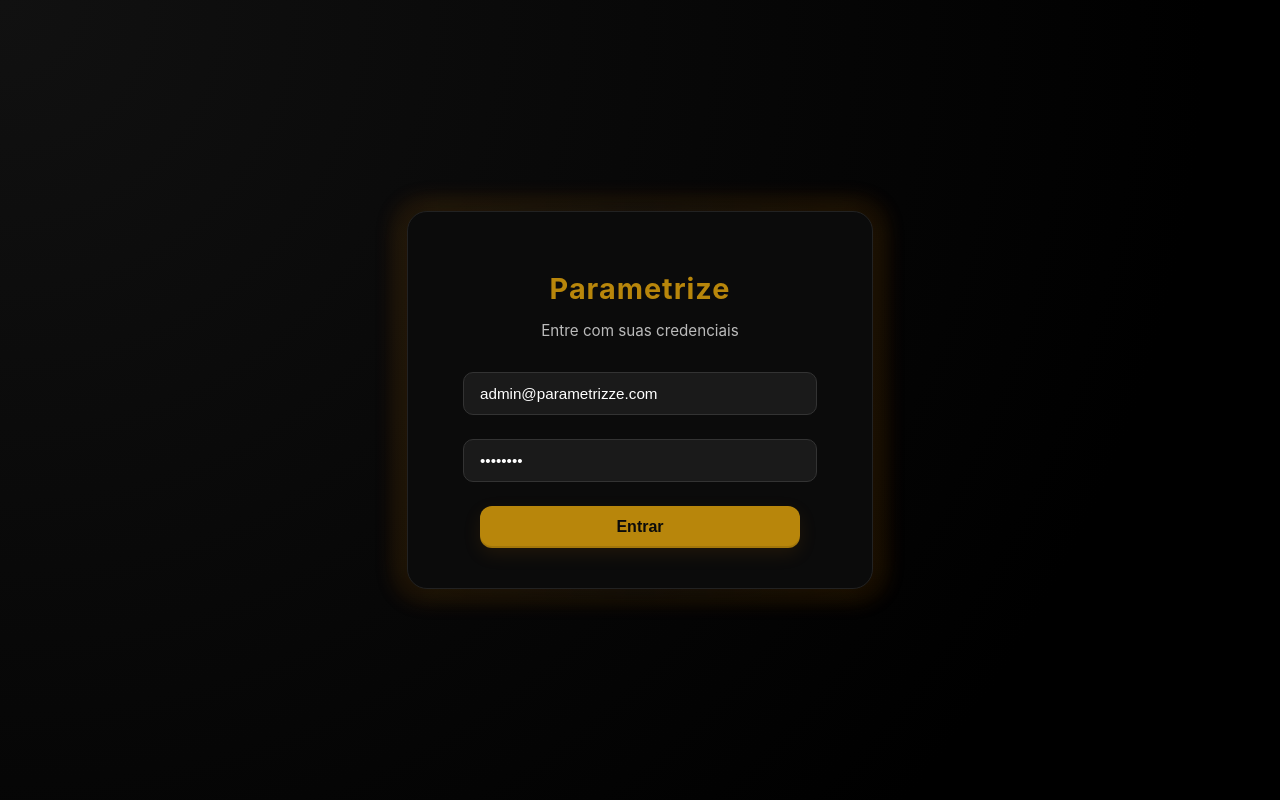
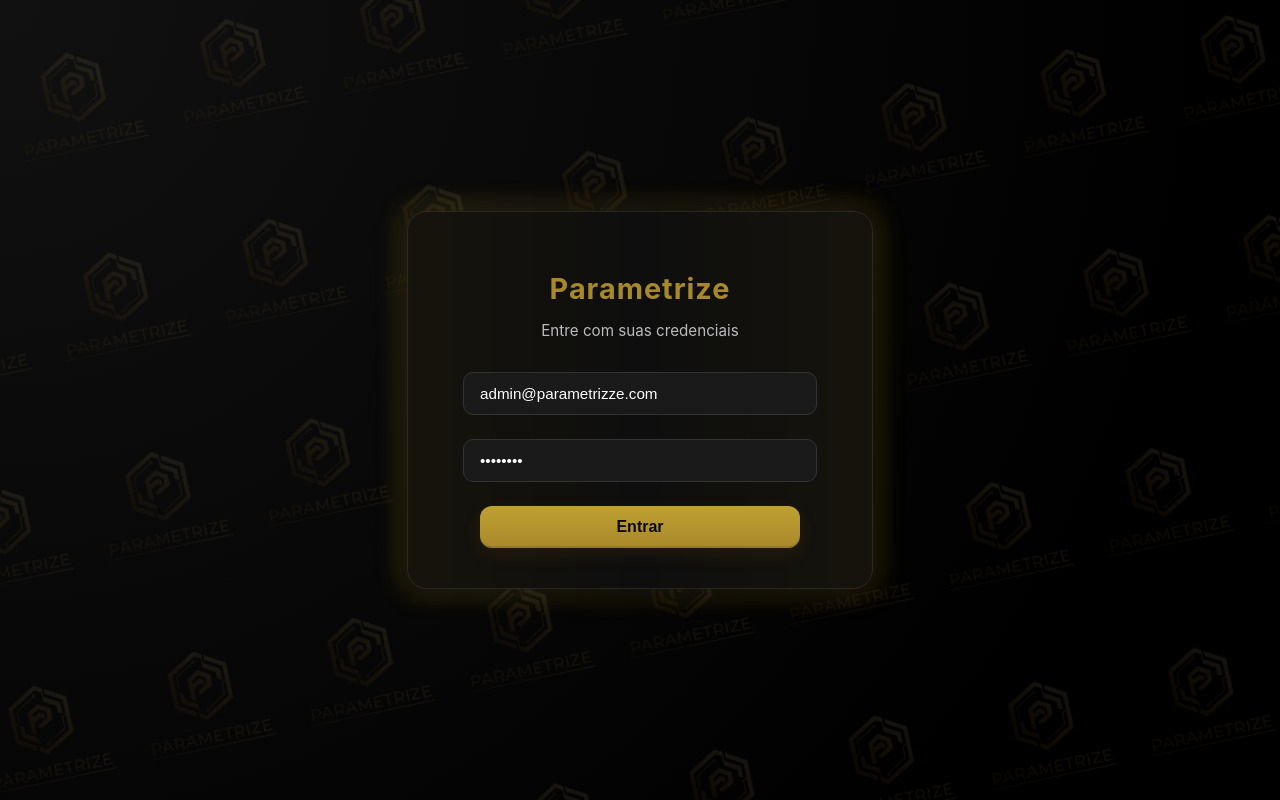
Before and after one commit to teuac/parametrize, a React app in the folder frontend/: page /login in a window 1280 px wide. Built offline with nearby package versions, Linux system fonts and the light colour scheme; the HTML template or start-up script is replaced by a standard one.

Commit message:
wathermak pattern no background da tela de login

```diff
--- a/frontend/src/pages/Login.jsx
+++ b/frontend/src/pages/Login.jsx
@@ -1,6 +1,7 @@
 import { useState } from "react";
 import styled from "styled-components";
 import { api } from "../api/http";
+import logo from "./logo.png";
 
 const Container = styled.div`
   /* make background full-bleed so it isn't affected by #root padding/margins */
@@ -12,7 +13,31 @@
   background: radial-gradient(circle at top left, #111 0%, #000 80%);
   color: #f5f5f5;
   font-family: "Inter", sans-serif;
+  z-index: 0;
+
+  /* watermark pattern using the logo */
+  &::after {
+    content: '';
+    position: absolute;
+    /* expand beyond the viewport so the rotated pattern doesn't get clipped at corners */
+    top: -18%;
+    left: -18%;
+    right: -18%;
+    bottom: -18%;
+    background-image: url(${logo});
+    background-repeat: repeat;
+    background-position: center;
+    background-size: 160px;
+    opacity: 0.08;
+    /* show original logo colors */
+    filter: blur(0.15px);
+    transform: rotate(-12deg) scale(1.02);
+    pointer-events: none;
+    z-index: 0;
+  }
 `;
+
+
 
 const Card = styled.div`
   background: #0b0b0b;
@@ -21,10 +46,11 @@
   padding: 40px 32px;
   width: 100%;
   max-width: 400px;
-  box-shadow: 0 0 25px rgba(179, 107, 0, 0.15);
+  box-shadow: 0 0 25px rgba(168,137,42,0.15);
   text-align: center;
   position: relative;
-  --glow-color: #eead2d;
+  z-index: 2;
+  --glow-color: #A8892A;
   --glow-size: 18px;
 
   /* animated outline using a pseudo element */
@@ -36,7 +62,7 @@
     right: -6px;
     bottom: -6px;
     border-radius: 22px;
-  background: linear-gradient(90deg, rgba(179,107,0,0.08), rgba(255,255,255,0.02), rgba(179,107,0,0.08));
+  background: linear-gradient(90deg, rgba(168,137,42,0.08), rgba(255,255,255,0.02), rgba(168,137,42,0.08));
   box-shadow: 0 0 var(--glow-size) var(--glow-color);
     opacity: 0.85;
     z-index: -1;
@@ -49,9 +75,9 @@
 
 const pulseKeyframes = `
 @keyframes pulseGlow {
-  0% { transform: scale(0.98); box-shadow: 0 0 6px rgba(179,107,0,0.08); opacity: 0.7; }
-  50% { transform: scale(1.02); box-shadow: 0 0 22px rgba(179,107,0,0.28); opacity: 1; }
-  100% { transform: scale(0.98); box-shadow: 0 0 6px rgba(179,107,0,0.08); opacity: 0.7; }
+  0% { transform: scale(0.98); box-shadow: 0 0 6px rgba(168,137,42,0.08); opacity: 0.7; }
+  50% { transform: scale(1.02); box-shadow: 0 0 22px rgba(168,137,42,0.28); opacity: 1; }
+  100% { transform: scale(0.98); box-shadow: 0 0 6px rgba(168,137,42,0.08); opacity: 0.7; }
 }
 `;
 
@@ -64,7 +90,7 @@
 }
 
 const Title = styled.h1`
-  color: #B8860B;
+  color: #A8892A;
   font-size: 1.8rem;
   margin-bottom: 10px;
   letter-spacing: 1px;
@@ -89,7 +115,7 @@
   transition: all 0.2s ease;
 
   &:focus {
-    border-color: #B8860B;
+    border-color: #A8892A;
     outline: none;
   }
 `;
@@ -98,7 +124,7 @@
   width: 90%;
   max-width: 320px;
   padding: 12px 14px;
-  background: linear-gradient(180deg, #B8860B 0%, #B8860B 100%);
+  background: linear-gradient(180deg, #BFA032 0%, #A8892A 100%);
   color: #0b0b0b;
   border: none;
   border-radius: 12px;
@@ -111,7 +137,7 @@
 
   &:hover {
     transform: translateY(-2px);
-    box-shadow: 0 10px 28px rgba(179,107,0,0.18), inset 0 -2px 0 rgba(0,0,0,0.14);
+  box-shadow: 0 10px 28px rgba(168,137,42,0.18), inset 0 -2px 0 rgba(0,0,0,0.14);
     filter: saturate(1.05) brightness(1.02);
   }
 
@@ -122,7 +148,7 @@
 
   &:focus {
     outline: none;
-    box-shadow: 0 0 0 6px rgba(179,107,0,0.12), 0 8px 22px rgba(0,0,0,0.4);
+      box-shadow: 0 0 0 6px rgba(168,137,42,0.12), 0 8px 22px rgba(0,0,0,0.4);
   }
 `;
 
```
Also changed, not shown: frontend/src/pages/logo.png (added).
